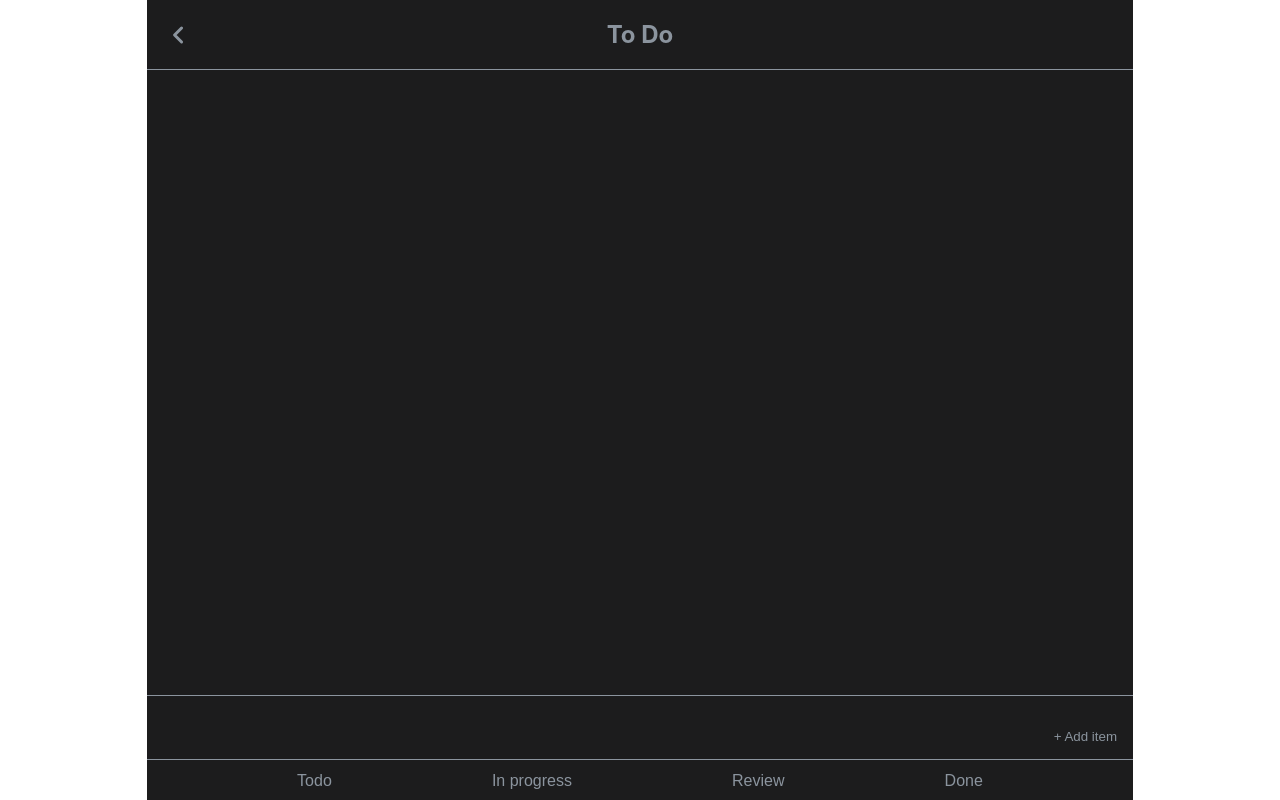
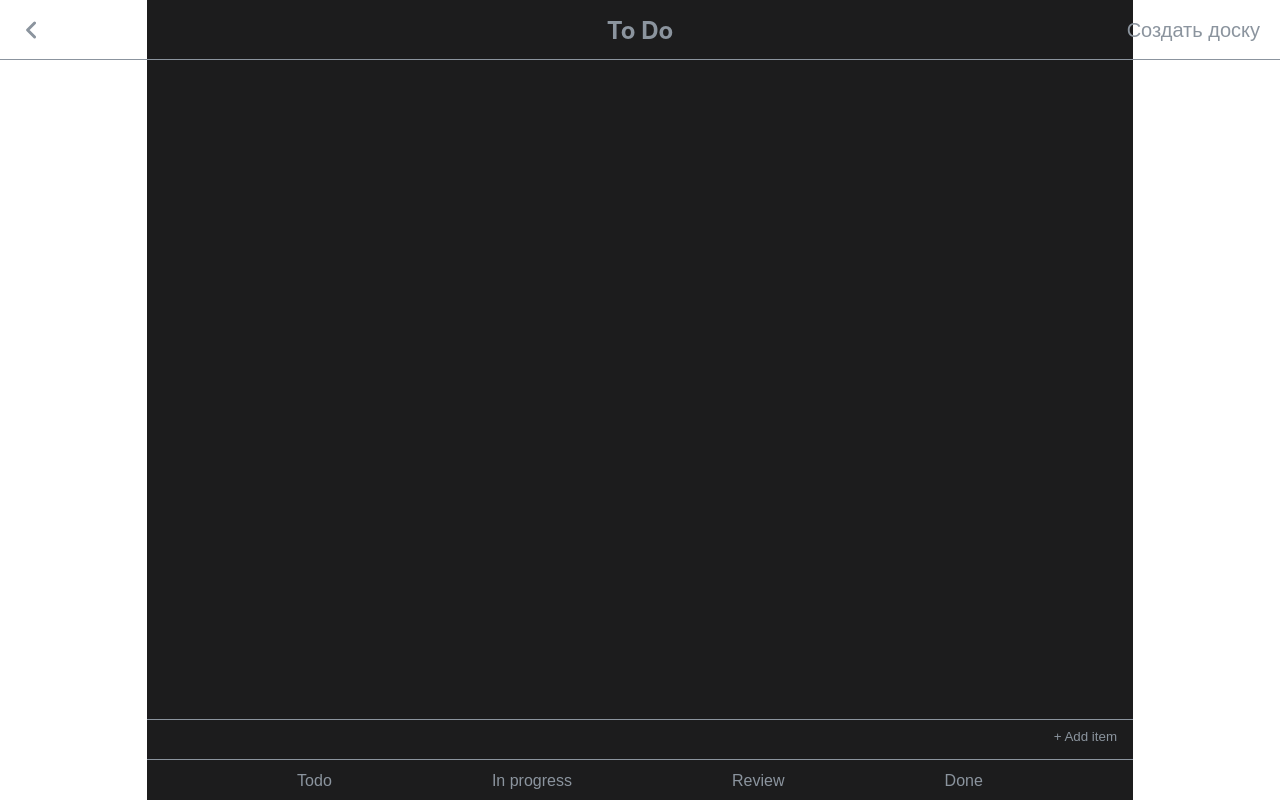
Before and after one commit to lighterboiii/task-tracker, a React (Create React App) app: page /boards/todo in a window 1280 px wide. Built offline with nearby package versions, Linux system fonts and the light colour scheme.

Commit message:
вынести кнопки в хидер

```diff
--- /dev/null
+++ b/src/components/Header/Header.module.scss
@@ -0,0 +1,45 @@
+.header {
+  position: absolute;
+  top: 0;
+  left: 0;
+  min-height: 60px;
+  padding: 20px 0;
+  z-index: 999;
+  width: 100%;
+  border-bottom: .5px #8b949e solid;
+  box-sizing: border-box;
+
+  &__title {
+    margin: 0 auto;
+    color: #8b949e;
+  }
+
+  &__button {
+    position: absolute;
+    display: flex;
+    justify-content: center;
+    align-items: center;
+    padding: 20px;
+    top: 50%;
+    transform: translateY(-50%);
+    left: 0;
+    border: none;
+    background: transparent;
+  }
+
+  &__mainButton {
+    position: absolute;
+    display: flex;
+    justify-content: center;
+    align-items: center;
+    padding: 20px;
+    top: 50%;
+    transform: translateY(-50%);
+    right: 0;
+    border: none;
+    background: transparent;
+    font-size: 20px;
+    color: #8b949e;
+  }
+
+}
--- a/src/components/Header/Header.tsx
+++ b/src/components/Header/Header.tsx
@@ -1,7 +1,29 @@
 import { FC } from 'react';
+import { useNavigate } from 'react-router-dom';
+import styles from './Header.module.scss';
+import ChevronIcon from '../../ui/icons/chevron-icon/chevron-icon';
 
 const Header: FC = () => {
-  return <> </>;
+  const navigate = useNavigate();
+  const handleBack = () => {
+    navigate(-1);
+  };
+
+  return (
+    <div className={styles.header}>
+      <button
+        type="button"
+        className={styles.header__button}
+        onClick={handleBack}
+      >
+        <ChevronIcon position="left" />
+      </button>
+      {/* <h1 className={styles.header__title}>Discrete Tracker</h1> */}
+      <button type="button" className={styles.header__mainButton}>
+        Создать доску
+      </button>
+    </div>
+  );
 };
 
 export default Header;
--- a/src/components/TaskBoard/TaskBoard.module.scss
+++ b/src/components/TaskBoard/TaskBoard.module.scss
@@ -1,4 +1,4 @@
-.tasks {
+.tasksBoard {
   margin: 0;
   box-sizing: border-box;
   display: flex;
@@ -6,7 +6,7 @@
   justify-content: space-between;
   flex: 1;
   position: relative;
-  max-height: 87vh;
+  max-height: 90vh;
 
   &__list {
     margin: 0 auto;
@@ -18,7 +18,6 @@
     overflow: scroll;
     flex: 2;
     list-style-type: none;
-    border-top: .5px #8b949e solid;
     border-bottom: .5px #8b949e solid;
     width: 100%;
     box-sizing: border-box;
@@ -36,7 +35,7 @@
     flex-direction: row;
     justify-content: center;
     align-items: center;
-    padding: 20px 0;
+    min-height: 60px;
   }
 
   &__button {
--- a/src/components/TaskBoard/TaskBoard.tsx
+++ b/src/components/TaskBoard/TaskBoard.tsx
@@ -1,3 +1,4 @@
+/* eslint-disable @typescript-eslint/no-unused-vars */
 import { FC } from 'react';
 import { useSelector } from 'react-redux';
 import { useNavigate } from 'react-router-dom';
@@ -26,18 +27,18 @@ const TaskBoard: FC<IProps> = ({ title, isModalOpen, toggleModal, board }) => {
   };
 
   return (
-    <div className={styles.tasks}>
-      <div className={styles.tasks__headContainer}>
-        <button
+    <div className={styles.tasksBoard}>
+      <div className={styles.tasksBoard__headContainer}>
+        {/* <button
           type="button"
-          className={styles.tasks__button}
+          className={styles.tasksBoard__button}
           onClick={handleBack}
         >
           <ChevronIcon position="left" />
-        </button>
-        <h2 className={styles.tasks__title}>{title}</h2>
+        </button> */}
+        <h2 className={styles.tasksBoard__title}>{title}</h2>
       </div>
-      <ul className={styles.tasks__list}>
+      <ul className={styles.tasksBoard__list}>
         {taskList.map((task) => (
           <TaskElement key={task.id} task={task} />
         ))}
--- a/src/pages/BoardPage/board.module.scss
+++ b/src/pages/BoardPage/board.module.scss
@@ -15,5 +15,6 @@
     background: transparent;
     padding: 16px;
     color: #8b949e;
+    z-index: 666;
   }
 }
```
Also changed, not shown: src/ui/textarea/textarea.module.scss (added), 1 other file (tests, documents, lock files or other folders).
